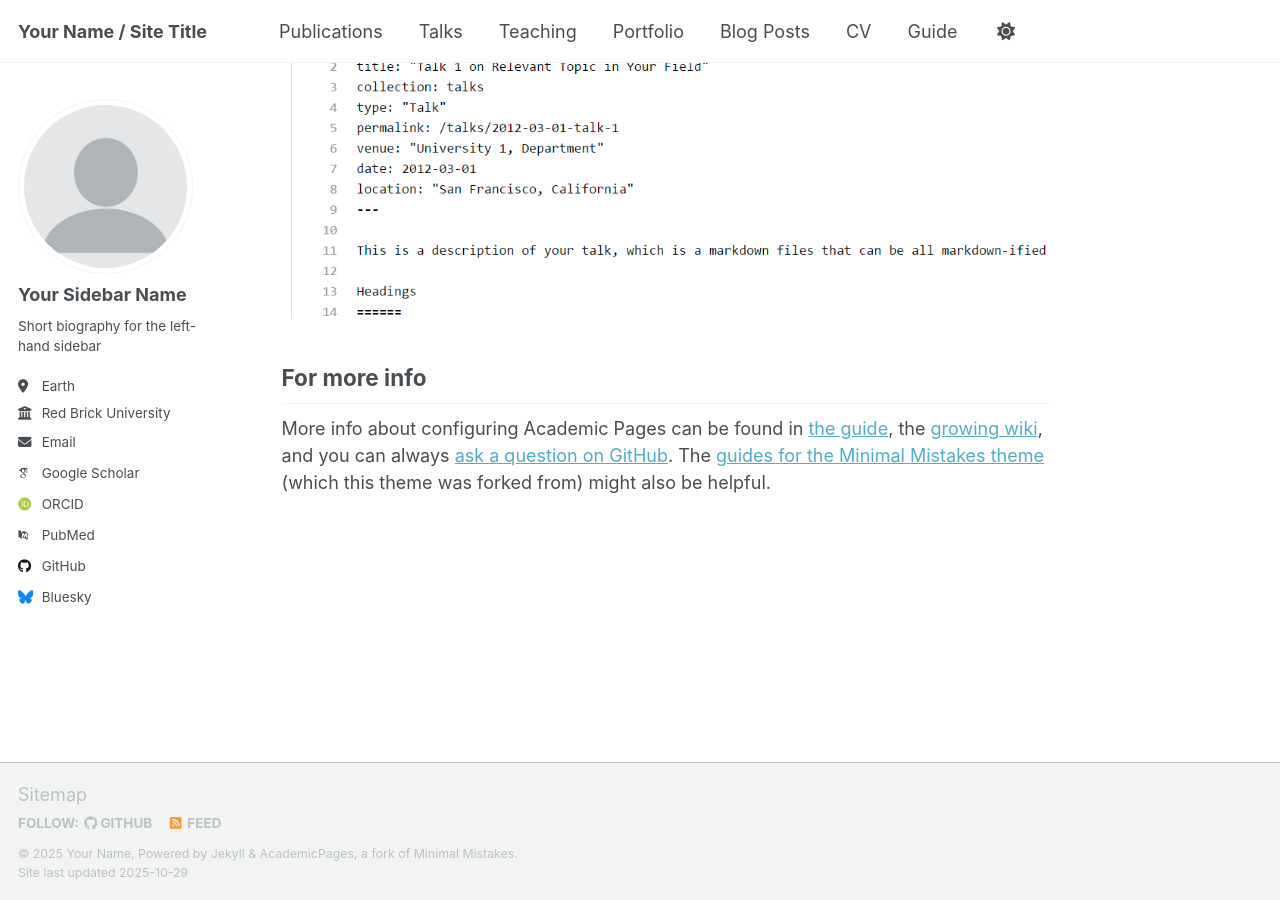
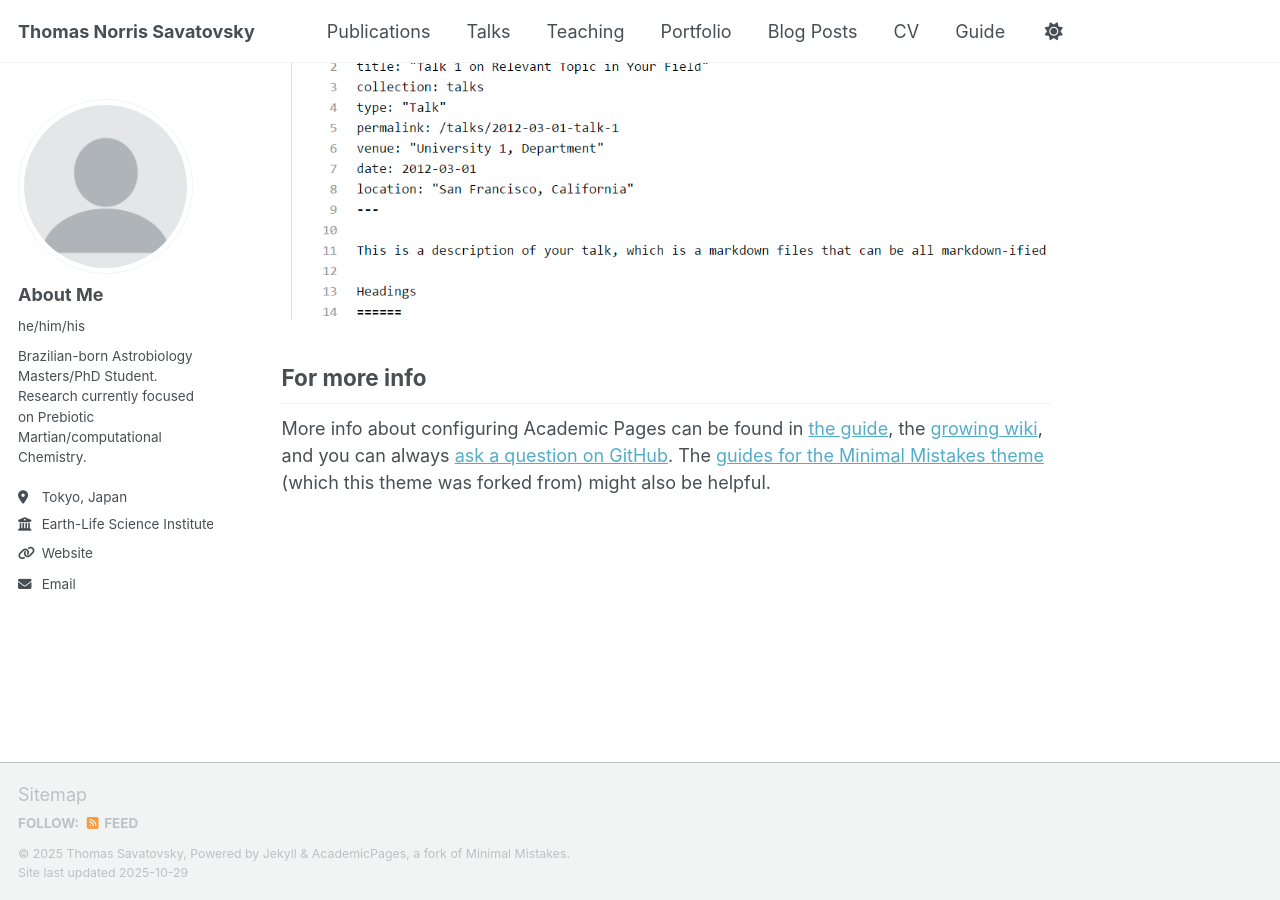
Before and after one commit to Thomassavaa/Thomassavaa.github.io, a Jekyll site: the page built from _pages/about.md, in a window 1280 px wide and 900 px high, scrolled down 2880 px. Built offline with Jekyll 4.4.1, drawn with Linux system fonts in a browser that asks for light colours; some web fonts are replaced; a script that is not in the unit is left out.

Commit message:
Update _config.yml

```diff
--- a/_config.yml
+++ b/_config.yml
@@ -9,14 +9,14 @@
 # Basic Site Settings
 locale                   : "en-US"
 site_theme               : "default" # Currently available options are "default", "air"
-title                    : "Your Name / Site Title"
+title                    : "Thomas Norris Savatovsky"
 title_separator          : "-"
-name                     : &name "Your Name"
-description              : &description "Your Name's academic portfolio"   # Update this with a general description of your site, this is the default if not overridden by a page
+name                     : &name "Thomas Savatovsky"
+description              : &description "My Personal Website"   # Update this with a general description of your site, this is the default if not overridden by a page
 url                      : https://academicpages.github.io # The base hostname & protocol for your site e.g. "https://[your GitHub username].github.io",
                                                            # or if you already have some other page hosted on Github then use "https://[your GitHub username].github.io/[Your Repo Name]"
 baseurl                  : "" # the subpath of your site, e.g. "/blog"
-repository               : "academicpages/academicpages.github.io"
+repository               : "Thomassavaa/Thomassavaa.github.io"
 
 # Site Author - The following control what appear as part of the author content on the side bar.
 #               If a field is blank the icon and link will not appear, otherwise it will be shown.
@@ -24,23 +24,23 @@ repository               : "academicpages/academicpages.github.io"
 author:
   # Biographic information
   avatar           : "profile.png"
-  name             : "Your Sidebar Name"
-  pronouns         : # example: "she/her"
-  bio              : "Short biography for the left-hand sidebar"
-  location         : "Earth"
-  employer         : "Red Brick University"
-  uri              : # URL
-  email            : "none@example.org"
+  name             : "About Me"
+  pronouns         : "he/him/his"
+  bio              : "Brazilian-born Astrobiology Masters/PhD Student. Research currently focused on Prebiotic Martian/computational Chemistry."
+  location         : "Tokyo, Japan"
+  employer         : "Earth-Life Science Institute"
+  uri              : "https://www.linkedin.com/in/thomas-savatovsky-8a7152206/"
+  email            : "tomsava@elsi.jp"
 
   # Academic websites
   academia         : # URL
   arxiv            : # URL - Update with the correct link to your profile
-  googlescholar    : "https://scholar.google.com/citations?user=PS_CX0AAAAAJ"
+  googlescholar    : #"https://scholar.google.com/citations?user=PS_CX0AAAAAJ"
   inspire-hep      : # URL
   impactstory      : # URL
-  orcid            : "https://orcid.org/yourorcidurl"
+  orcid            : #"https://orcid.org/yourorcidurl"
   semantic         : # URL
-  pubmed           : "https://www.ncbi.nlm.nih.gov/pubmed/?term=john+snow"
+  pubmed           : #"https://www.ncbi.nlm.nih.gov/pubmed/?term=john+snow"
   researchgate     : # URL
   scopus           : # URL
 
@@ -48,13 +48,13 @@ author:
   bitbucket        : # Username - Update with your username on the site
   codepen          : # Username
   dribbble         : # Username
-  github           : "academicpages"
+  github           : #"academicpages"
   kaggle           : # Username
   stackoverflow    : # User number or user number and name (i.e., use "1" or "1/jeff-atwood")
 
   # Social media
   artstation       : # Username
-  bluesky          : "bsky.app" # Replace this with you Bluesky username
+  bluesky          : #"bsky.app" # Replace this with you Bluesky username
   facebook         : # Username
   flickr           : # Username
   foursquare       : # Username
@@ -80,13 +80,13 @@ author:
   zhihu            : # Username
 
 # Publication Category - The following the list of publication categories and their headings
-publication_category:
-  books:
-    title: 'Books'
-  manuscripts:
-    title: 'Journal Articles'
-  conferences:
-    title: 'Conference Papers'
+#publication_category:
+  #books:
+    #title: 'Books'
+  #manuscripts:
+    #title: 'Journal Articles'
+  #conferences:
+    #title: 'Conference Papers'
 
 # Site Settings
 teaser                   :  # filename of teaser fallback teaser image placed in /images/ for social media previews
@@ -135,7 +135,7 @@ yandex_site_verification :
 
 # Social Sharing
 twitter:
-  username               : &twitter
+  username               : #&twitter
 facebook:
   username               :
   app_id                 :
```
